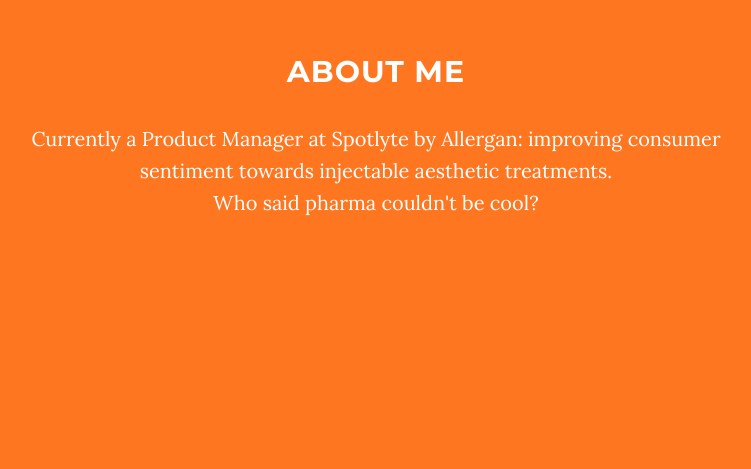
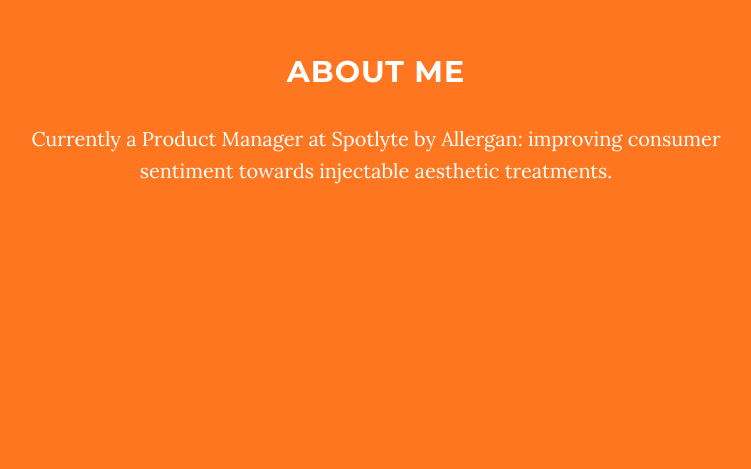
Before and after one commit to sophielucy/sophielucy.github.io, a website: page index.html in a window 1280 px wide. Shown: the part 995-1464 px from the top of the page, without its empty margins (264-1015 px from the left). Drawn offline with nearby package versions, Linux system fonts and the light colour scheme; a script that the page names is missing.

Commit message:
Update description

```diff
--- a/index.html
+++ b/index.html
@@ -83,7 +83,7 @@
         <div class="row">
             <div class="col-lg-8 col-lg-offset-2">
                 <h2>About Me</h2>
-                <p>Currently a Product Manager at Spotlyte by Allergan: improving consumer sentiment towards injectable aesthetic treatments.<br>Who said pharma couldn't be cool?</p>
+                <p>Currently a Product Manager at Spotlyte by Allergan: improving consumer sentiment towards injectable aesthetic treatments.</p>
             </div>
         </div>
     </section>
```
